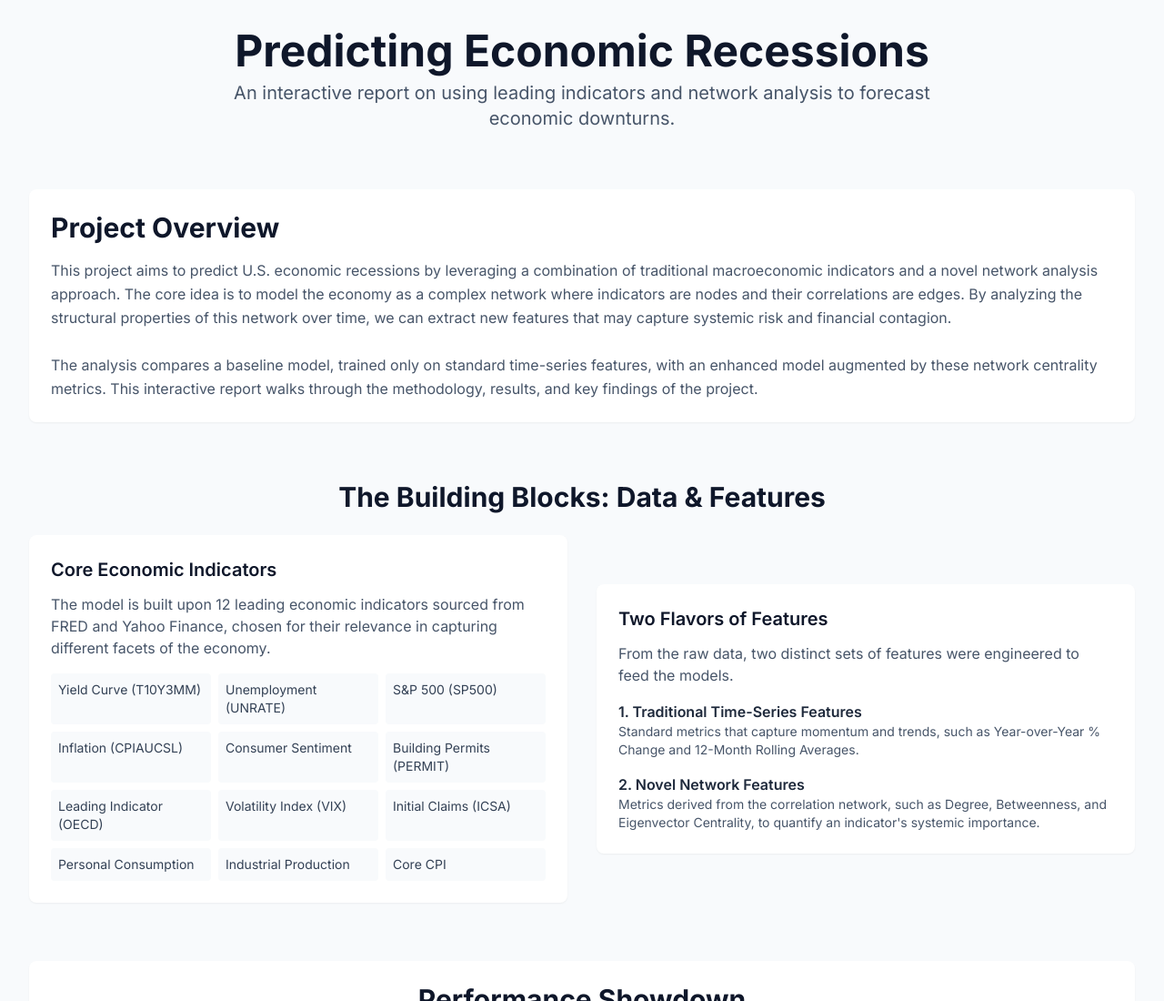
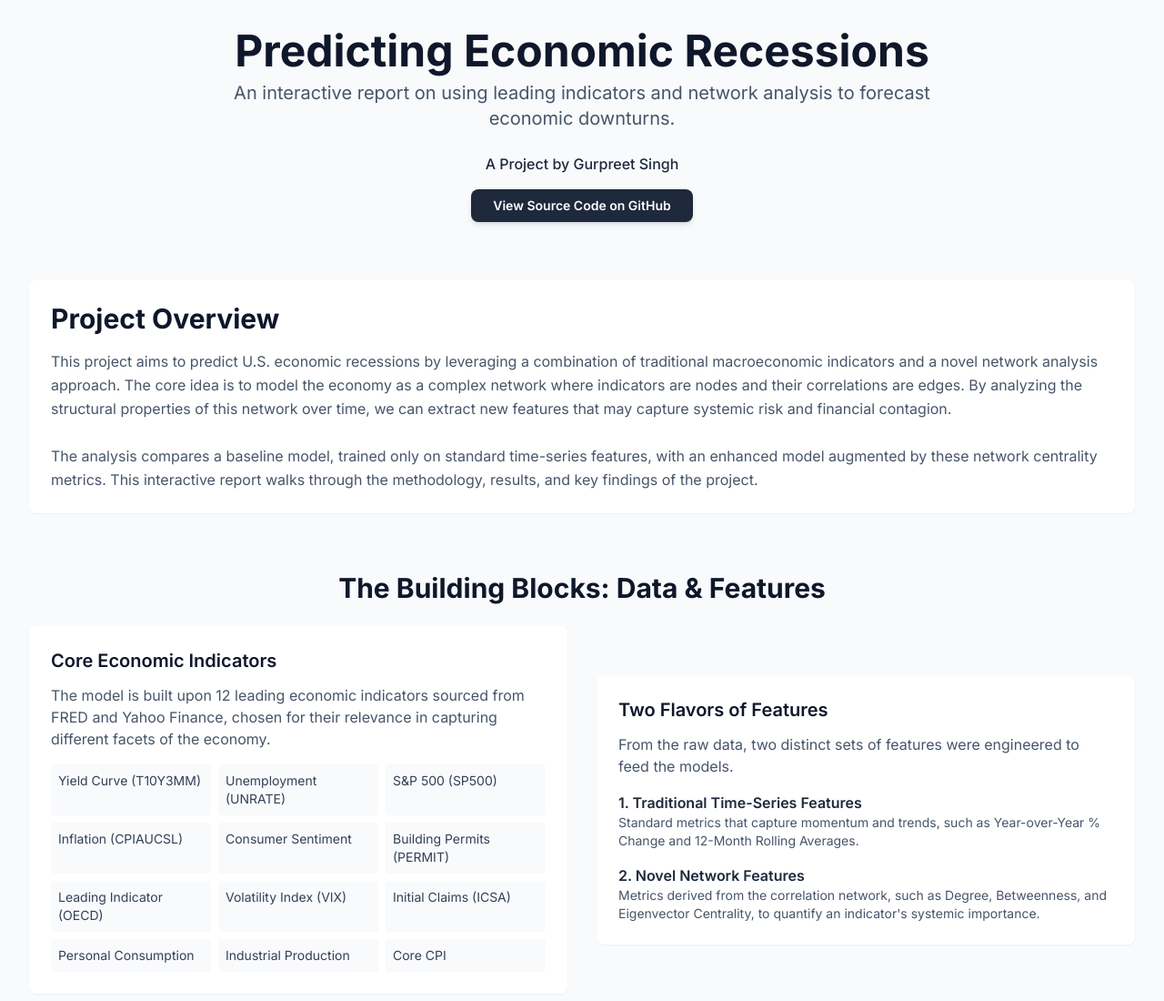
Before and after one commit to IncelPenguine/Recession_Prediction_Network_Analysis, a plain HTML site: page index.html in a window 1280 px wide. Shown: the top 1100 px of the page at 91% size. Drawn offline with nearby package versions, Linux system fonts and the light colour scheme.

Commit message:
Improved webpage

```diff
--- a/index.html
+++ b/index.html
@@ -73,6 +73,13 @@
         <header class="text-center mb-12 md:mb-16">
             <h1 class="text-3xl md:text-5xl font-bold section-title mb-2">Predicting Economic Recessions</h1>
             <p class="text-lg md:text-xl text-slate-600 max-w-3xl mx-auto">An interactive report on using leading indicators and network analysis to forecast economic downturns.</p>
+
+            <div class="mt-6">
+                <p class="text-md text-slate-800 font-medium">A Project by Gurpreet Singh</p>
+                <a href="https://github.com/IncelPenguine/Recession_Prediction_Network_Analysis" target="_blank" rel="noopener noreferrer" class="mt-4 inline-block bg-slate-800 text-white font-semibold px-6 py-2 rounded-lg hover:bg-slate-700 transition-colors duration-200 text-sm shadow-md">
+                    View Source Code on GitHub
+                </a>
+            </div>
         </header>
 
         <!-- Introduction Section -->
```
